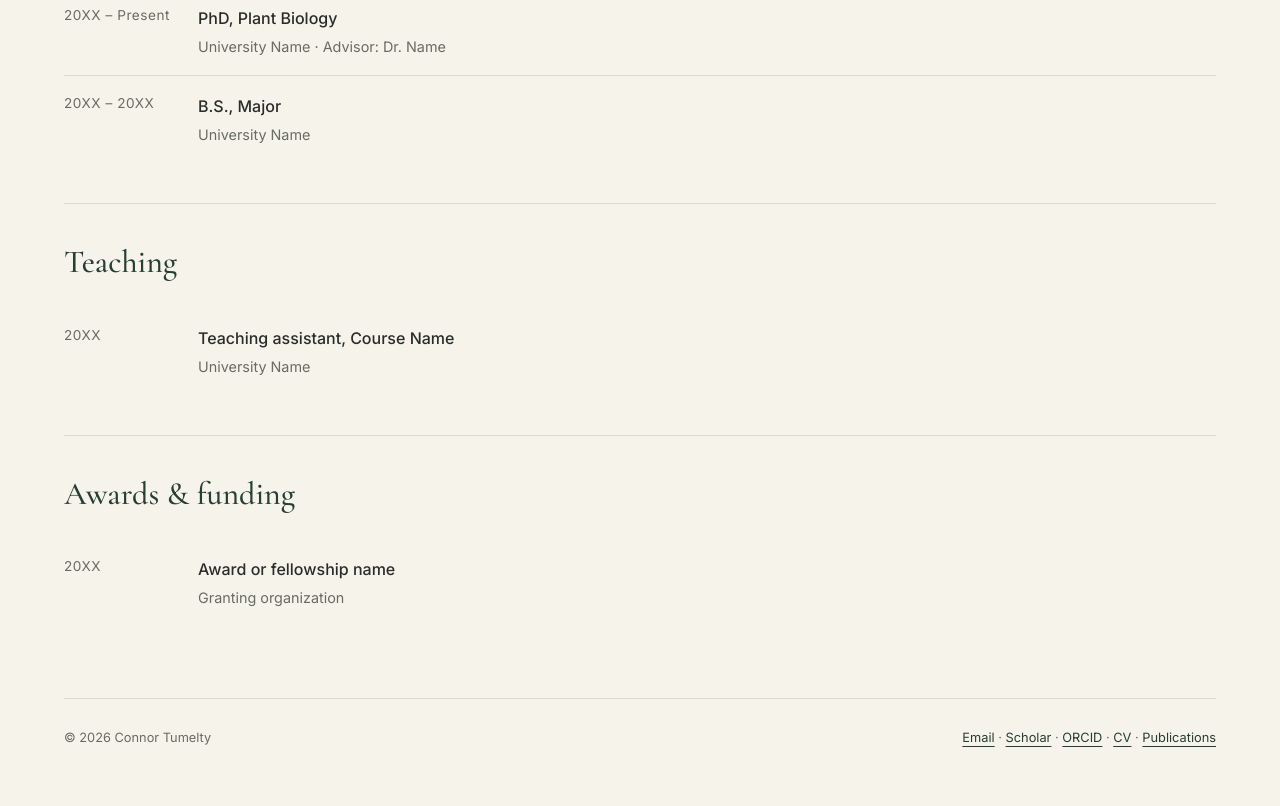
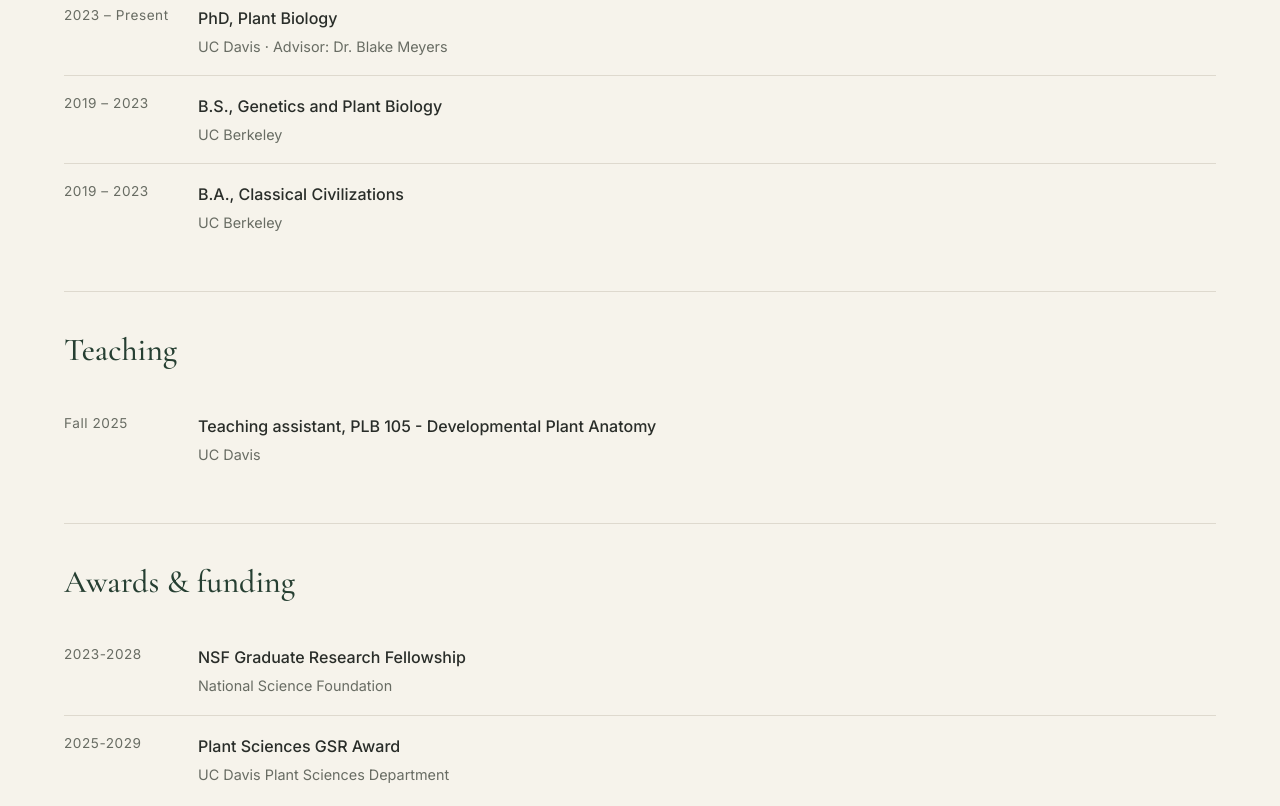
Before and after one commit to soudan111/soudan111.github.io, an Astro site: page /cv in a window 1280 px wide. Shown: the part 599-1405 px from the top of the page. Before the commit the page ends 1377 px from the top, so only its background shows below. Built offline with nearby package versions, Linux system fonts and the light colour scheme; Astro itself is replaced by a stand-in of ours.

Commit message:
Update CV with current education and teaching details

```diff
--- a/src/pages/cv.astro
+++ b/src/pages/cv.astro
@@ -5,30 +5,40 @@
 
 const education = [
   {
-    date: "20XX – Present",
+    date: "2023 – Present",
     title: "PhD, Plant Biology",
-    meta: "University Name · Advisor: Dr. Name",
+    meta: "UC Davis · Advisor: Dr. Blake Meyers",
   },
   {
-    date: "20XX – 20XX",
-    title: "B.S., Major",
-    meta: "University Name",
+    date: "2019 – 2023",
+    title: "B.S., Genetics and Plant Biology ",
+    meta: "UC Berkeley",
+  },
+{
+    date: "2019 – 2023",
+    title: "B.A., Classical Civilizations ",
+    meta: "UC Berkeley",
   },
 ];
 
 const teaching = [
   {
-    date: "20XX",
-    title: "Teaching assistant, Course Name",
-    meta: "University Name",
+    date: "Fall 2025",
+    title: "Teaching assistant, PLB 105 - Developmental Plant Anatomy",
+    meta: "UC Davis",
   },
 ];
 
 const awards = [
   {
-    date: "20XX",
-    title: "Award or fellowship name",
-    meta: "Granting organization",
+    date: "2023-2028",
+    title: "NSF Graduate Research Fellowship",
+    meta: "National Science Foundation",
+  },
+ {
+    date: "2025-2029",
+    title: "Plant Sciences GSR Award",
+    meta: "UC Davis Plant Sciences Department",
   },
 ];
 
```
